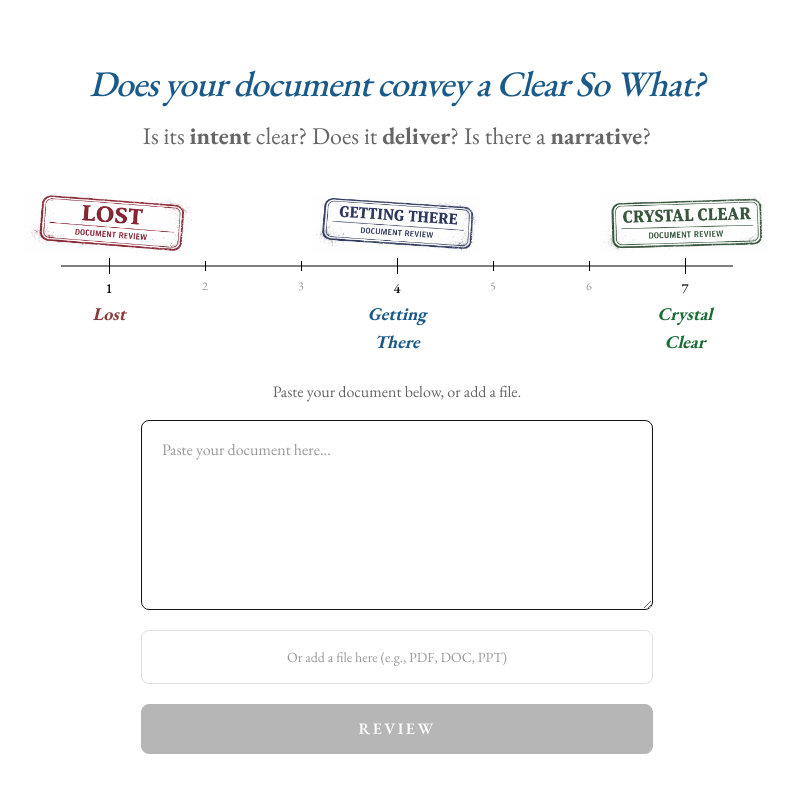
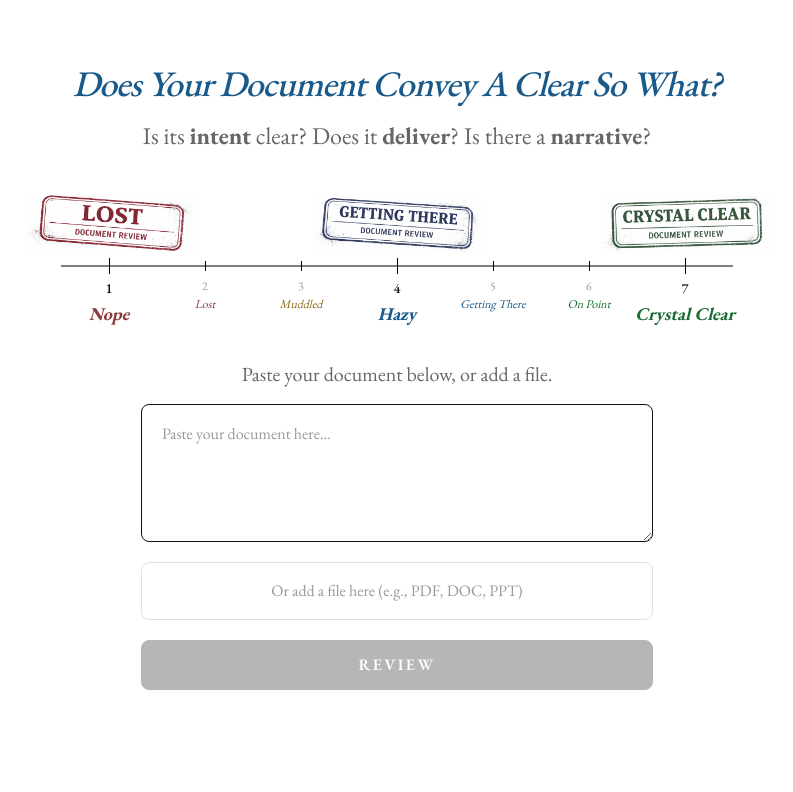
Before and after one commit to londonjames/sowhat, a Next.js app: page / in a window 1280 px wide. Shown: the top 792 px of the page, without its empty margins (243-1036 px from the left). Built offline with nearby package versions, Linux system fonts and the light colour scheme.

Commit message:
All 7 labels on scale, correct order, title caps, larger instruction text, smaller textarea
Co-Authored-By: Claude Opus 4.6 (1M context) <noreply@anthropic.com>

```diff
--- a/src/app/page.tsx
+++ b/src/app/page.tsx
@@ -1,5 +1,15 @@
 import Image from "next/image";
 import InputArea from "@/components/InputArea";
+
+const SCALE_ITEMS = [
+  { n: 1, label: "Nope", color: "#8b3a3a", stamp: "/stamps/lost.png" },
+  { n: 2, label: "Lost", color: "#8b3a3a" },
+  { n: 3, label: "Muddled", color: "#8b6914" },
+  { n: 4, label: "Hazy", color: "#1a5a8a", stamp: "/stamps/getting-there.png" },
+  { n: 5, label: "Getting There", color: "#1a5a8a" },
+  { n: 6, label: "On Point", color: "#1a6b35" },
+  { n: 7, label: "Crystal Clear", color: "#1a6b35", stamp: "/stamps/crystal-clear.png" },
+];
 
 export default function Home() {
   return (
@@ -10,7 +20,7 @@ export default function Home() {
           className="text-3xl font-medium italic tracking-tight md:text-4xl"
           style={{ fontFamily: "var(--font-garamond), Georgia, serif", color: "#1a5a8a" }}
         >
-          Does your document convey a Clear So What?
+          Does Your Document Convey A Clear So What?
         </h1>
         <p className="mt-4 text-xl text-gray md:text-2xl">
           Is its <span className="font-bold">intent</span> clear? Does it{" "}
@@ -20,30 +30,14 @@ export default function Home() {
 
         {/* Stamp scale */}
         <div className="mt-8 w-full">
-          {/* Stamps row — 3 images at positions 1, 4, 7 on a 7-point scale */}
+          {/* Stamps row */}
           <div className="flex items-end">
-            {[1, 2, 3, 4, 5, 6, 7].map((n) => (
-              <div key={n} className="flex min-w-0 flex-1 justify-center overflow-visible">
-                {n === 1 ? (
+            {SCALE_ITEMS.map((item) => (
+              <div key={item.n} className="flex min-w-0 flex-1 justify-center overflow-visible">
+                {item.stamp ? (
                   <Image
-                    src="/stamps/lost.png"
-                    alt="Lost"
-                    width={200}
-                    height={100}
-                    className="h-auto w-[170px] max-w-none shrink-0"
-                  />
-                ) : n === 4 ? (
-                  <Image
-                    src="/stamps/getting-there.png"
-                    alt="Getting There"
-                    width={200}
-                    height={100}
-                    className="h-auto w-[170px] max-w-none shrink-0"
-                  />
-                ) : n === 7 ? (
-                  <Image
-                    src="/stamps/crystal-clear.png"
-                    alt="Crystal Clear"
+                    src={item.stamp}
+                    alt={item.label}
                     width={200}
                     height={100}
                     className="h-auto w-[170px] max-w-none shrink-0"
@@ -59,10 +53,10 @@ export default function Home() {
           <div className="relative mt-1" style={{ height: 16 }}>
             <div className="absolute left-0 right-0 top-1/2 h-px -translate-y-1/2 bg-black" />
             <div className="relative flex h-full">
-              {[1, 2, 3, 4, 5, 6, 7].map((n) => {
-                const isAnchor = n === 1 || n === 4 || n === 7;
+              {SCALE_ITEMS.map((item) => {
+                const isAnchor = !!item.stamp;
                 return (
-                  <div key={n} className="flex min-w-0 flex-1 items-start justify-center">
+                  <div key={item.n} className="flex min-w-0 flex-1 items-start justify-center">
                     <div
                       className={`bg-black ${isAnchor ? "h-4 w-px" : "h-2.5 w-px"}`}
                       style={{ marginTop: isAnchor ? 0 : 3 }}
@@ -73,51 +67,30 @@ export default function Home() {
             </div>
           </div>
 
-          {/* Labels — only on anchors */}
+          {/* Labels — all positions */}
           <div className="mt-1 flex">
-            {[1, 2, 3, 4, 5, 6, 7].map((n) => (
-              <div key={n} className="flex min-w-0 flex-1 flex-col items-center overflow-visible">
-                {n === 1 ? (
-                  <>
-                    <span className="text-sm font-medium text-black">1</span>
-                    <span
-                      className="mt-0.5 text-lg font-bold italic"
-                      style={{ fontFamily: "var(--font-garamond), Georgia, serif", color: "#8b3a3a" }}
-                    >
-                      Lost
-                    </span>
-                  </>
-                ) : n === 4 ? (
-                  <>
-                    <span className="text-sm font-medium text-black">4</span>
-                    <span
-                      className="mt-0.5 text-lg font-bold italic"
-                      style={{ fontFamily: "var(--font-garamond), Georgia, serif", color: "#1a5a8a" }}
-                    >
-                      Getting There
-                    </span>
-                  </>
-                ) : n === 7 ? (
-                  <>
-                    <span className="text-sm font-medium text-black">7</span>
-                    <span
-                      className="mt-0.5 text-lg font-bold italic"
-                      style={{ fontFamily: "var(--font-garamond), Georgia, serif", color: "#1a6b35" }}
-                    >
-                      Crystal Clear
-                    </span>
-                  </>
-                ) : (
-                  <span className="text-xs text-gray-light">{n}</span>
-                )}
-              </div>
-            ))}
+            {SCALE_ITEMS.map((item) => {
+              const isAnchor = !!item.stamp;
+              return (
+                <div key={item.n} className="flex min-w-0 flex-1 flex-col items-center overflow-visible">
+                  <span className={isAnchor ? "text-sm font-medium text-black" : "text-xs text-gray-light"}>
+                    {item.n}
+                  </span>
+                  <span
+                    className={`mt-0.5 whitespace-nowrap ${isAnchor ? "text-lg font-bold italic" : "text-xs italic"}`}
+                    style={{ fontFamily: "var(--font-garamond), Georgia, serif", color: item.color }}
+                  >
+                    {item.label}
+                  </span>
+                </div>
+              );
+            })}
           </div>
         </div>
 
         {/* Input */}
-        <div className="mt-6">
-          <p className="text-base text-gray">
+        <div className="mt-8">
+          <p className="text-lg text-gray md:text-xl">
             Paste your document below, or add a file.
           </p>
         </div>
--- a/src/components/InputArea.tsx
+++ b/src/components/InputArea.tsx
@@ -116,7 +116,7 @@ export default function InputArea() {
         value={text}
         onChange={handleTextChange}
         placeholder="Paste your document here..."
-        rows={6}
+        rows={4}
         autoFocus
         className="w-full resize-y rounded-lg border border-gray-border bg-white px-5 py-4 text-base leading-relaxed text-foreground placeholder:text-gray-light outline-none transition-colors focus:border-foreground"
       />
@@ -145,7 +145,7 @@ export default function InputArea() {
             </span>
           </p>
         ) : (
-          <p className="text-sm text-gray-light">
+          <p className="text-base text-gray-light">
             Or add a file here (e.g., PDF, DOC, PPT)
           </p>
         )}
```
